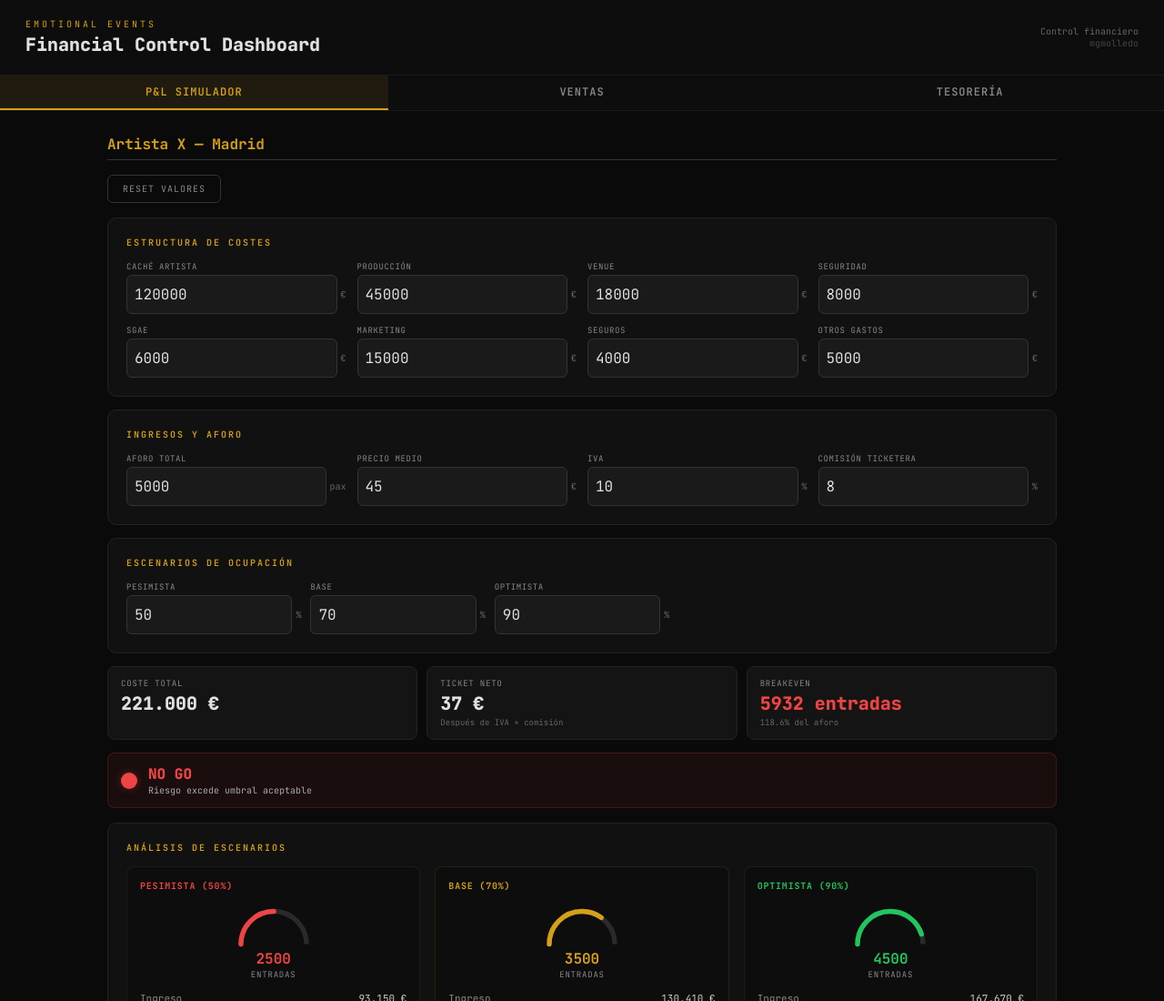
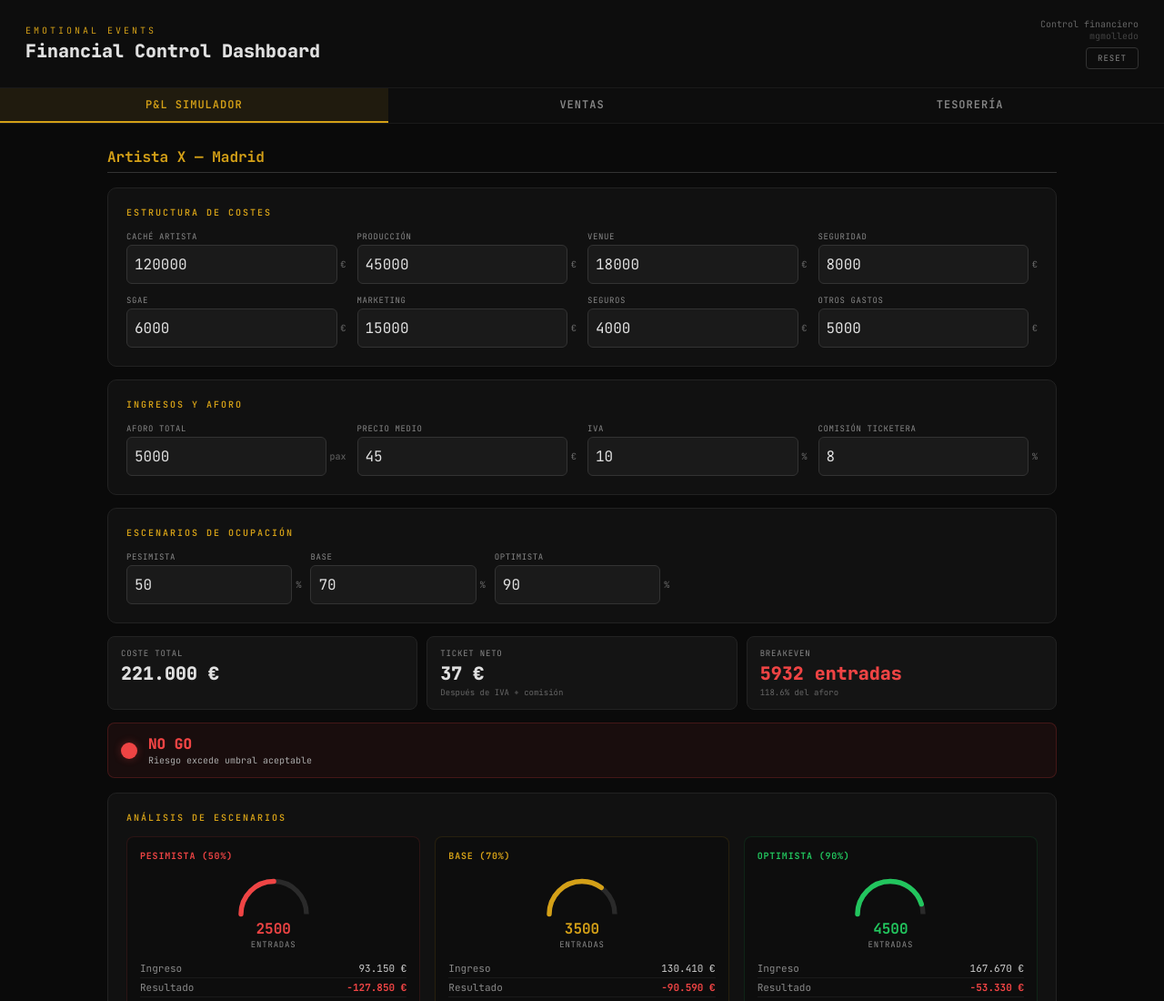
Before and after one commit to mgmolledo/emotional-events-dashboard, a plain HTML site: page index.html in a window 1280 px wide. Shown: the top 1100 px of the page at 91% size. Drawn offline with Linux system fonts and the light colour scheme.

Commit message:
Update index.html

```diff
--- a/index.html
+++ b/index.html
@@ -132,9 +132,9 @@ table.tt td{padding:5px 6px;text-align:right;white-space:nowrap}
 .vwarn .vi{font-size:12px;line-height:1}
 .cache-remain{font-size:9px;margin-top:6px;font-weight:600}
 .btn-reset{
-  display:inline-block;padding:8px 16px;margin-bottom:16px;
-  background:none;border:1px solid #333;border-radius:6px;
-  color:#888;font-size:10px;font-family:inherit;cursor:pointer;
+  display:inline-block;padding:5px 12px;
+  background:none;border:1px solid #333;border-radius:4px;
+  color:#888;font-size:9px;font-family:inherit;cursor:pointer;
   text-transform:uppercase;letter-spacing:1px;
   -webkit-tap-highlight-color:transparent;
 }
@@ -164,7 +164,10 @@ table.tt td{padding:5px 6px;text-align:right;white-space:nowrap}
     <div class="h-brand">Emotional Events</div>
     <div class="h-title">Financial Control Dashboard</div>
   </div>
-  <div class="h-right">Control financiero<br><span style="color:#444">mgmolledo</span></div>
+  <div style="display:grid;gap:6px;justify-items:end">
+    <div class="h-right">Control financiero<br><span style="color:#444">mgmolledo</span></div>
+    <button class="btn-reset" onclick="resetAll()">Reset</button>
+  </div>
 </div>
 
 <div class="tabs">
@@ -175,7 +178,6 @@ table.tt td{padding:5px 6px;text-align:right;white-space:nowrap}
 
 <div class="wrap">
   <input class="ename" id="evName" value="Artista X — Madrid">
-  <button class="btn-reset" onclick="resetAll()">Reset valores</button>
 
   <div class="panel on" id="p0">
     <div class="vwarn" id="warn0"><div class="vi">&#9888;</div><div id="warn0msg"></div></div>
```
